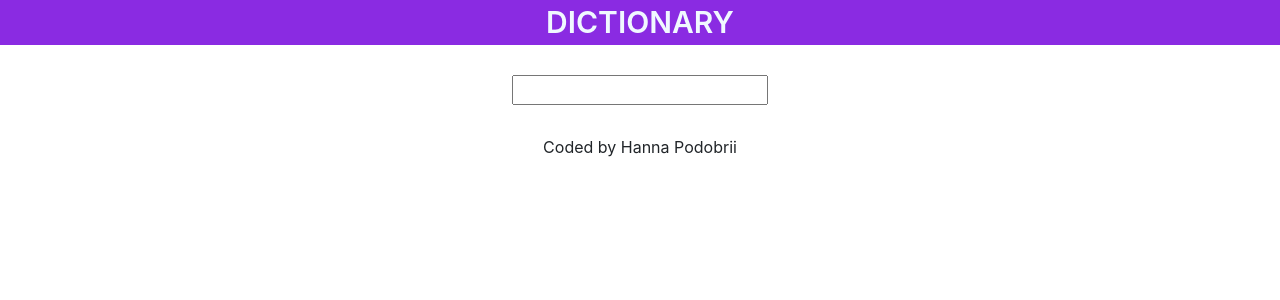
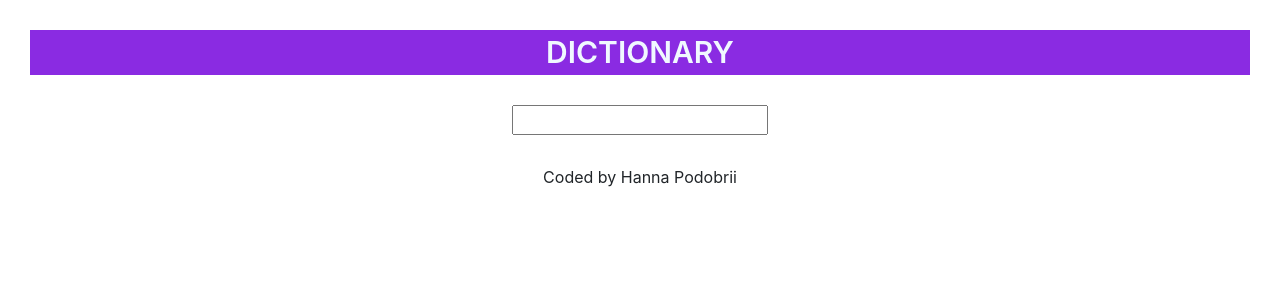
Before and after one commit to anna-podobrii/dictionary, a React (Create React App) app: page / in a window 1280 px wide. Shown: the top 300 px of the page. Built offline with nearby package versions, Linux system fonts and the light colour scheme.

Commit message:
added api

```diff
--- a/package.json
+++ b/package.json
@@ -6,6 +6,7 @@
     "@testing-library/jest-dom": "^5.16.5",
     "@testing-library/react": "^13.4.0",
     "@testing-library/user-event": "^13.5.0",
+    "axios": "^1.1.2",
     "react": "^18.2.0",
     "react-dom": "^18.2.0",
     "react-scripts": "5.0.1",
--- a/src/App.css
+++ b/src/App.css
@@ -1,9 +1,9 @@
-.App{
-
+.App {
+    margin: 30px;
 }
-header{
-background-color: blueviolet;
-font-size: 30px;
-font-weight: 600;
-color: aliceblue;
+header {
+  background-color: blueviolet;
+  font-size: 30px;
+  font-weight: 600;
+  color: aliceblue;
 }
--- a/src/Dictionary.js
+++ b/src/Dictionary.js
@@ -1,16 +1,24 @@
 import React, { useState } from "react";
+import axion from "axios";
 import "./Dictionary.css";
+import axios from "axios";
 
 export default function Dictionary() {
-  let [keyword, setKeyword] = useState("");
+    let [keyword, setKeyword] = useState("");
+
+    function handleRespons(response) {
+console.log(response)
+    }
+
   function search(event) {
     event.preventDefault();
-    alert(`Search ${keyword}`);
+      alert(`Search ${keyword}`);
+      let apiUrl = `https://api.dictionaryapi.dev/api/v2/entries/en/${keyword}`
+      axios.get(apiUrl).then(handleRespons)
   }
 
     function setKeywordFunc(event) {
         setKeyword(event.target.value)
-        console.log(event.target.value);
   }
 
   return (
```
Also changed, not shown: 1 other file (tests, documents, lock files or other folders).
